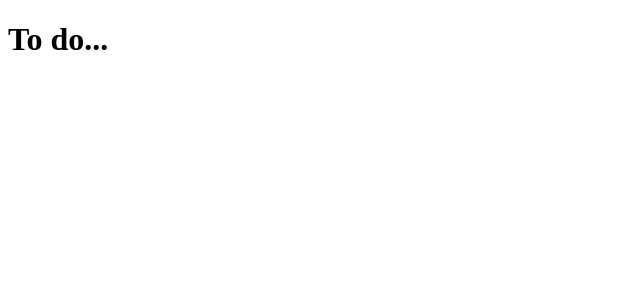
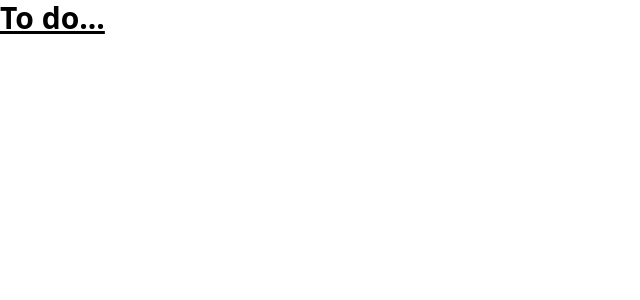
Before and after one commit to RGilyazov/numbers_puzzle, a React (Create React App) app: page / in a window 1280 px wide. Shown: the top 300 px of the page, without its empty margins (0-640 px from the left). Built offline with nearby package versions, Linux system fonts and the light colour scheme.

Commit message:
tailwind setup

```diff
--- a/package.json
+++ b/package.json
@@ -37,5 +37,10 @@
       "last 1 firefox version",
       "last 1 safari version"
     ]
+  },
+  "devDependencies": {
+    "autoprefixer": "^10.4.8",
+    "postcss": "^8.4.14",
+    "tailwindcss": "^3.1.7"
   }
 }
--- /dev/null
+++ b/postcss.config.js
@@ -0,0 +1,6 @@
+module.exports = {
+  plugins: {
+    tailwindcss: {},
+    autoprefixer: {},
+  },
+}
--- a/src/app/App.js
+++ b/src/app/App.js
@@ -1,5 +1,5 @@
 import React, { useEffect } from "react";
-// import "./App.css";
+import "../styles.css";
 import { useDispatch, useSelector } from "react-redux";
 
 function App() {
@@ -15,10 +15,10 @@
   // };
 
   return (
-      <main>
-        <h1>To do...</h1>
-      </main>
-    );
+    <main>
+      <h1 className="text-3xl font-bold underline">To do...</h1>
+    </main>
+  );
 }
 
 export default App;
--- /dev/null
+++ b/src/styles.css
@@ -0,0 +1,4 @@
+/*tailwind css utility classes*/
+@tailwind base;
+@tailwind components;
+@tailwind utilities;
--- /dev/null
+++ b/tailwind.config.js
@@ -0,0 +1,8 @@
+/** @type {import('tailwindcss').Config} */
+module.exports = {
+  content: ["./src/**/*{.html,js}", "./public/**/*{.html,js}"],
+  theme: {
+    extend: {},
+  },
+  plugins: [],
+}
```
Also changed, not shown: src/tmp/inst.txt, 1 other file (tests, documents, lock files or other folders).
